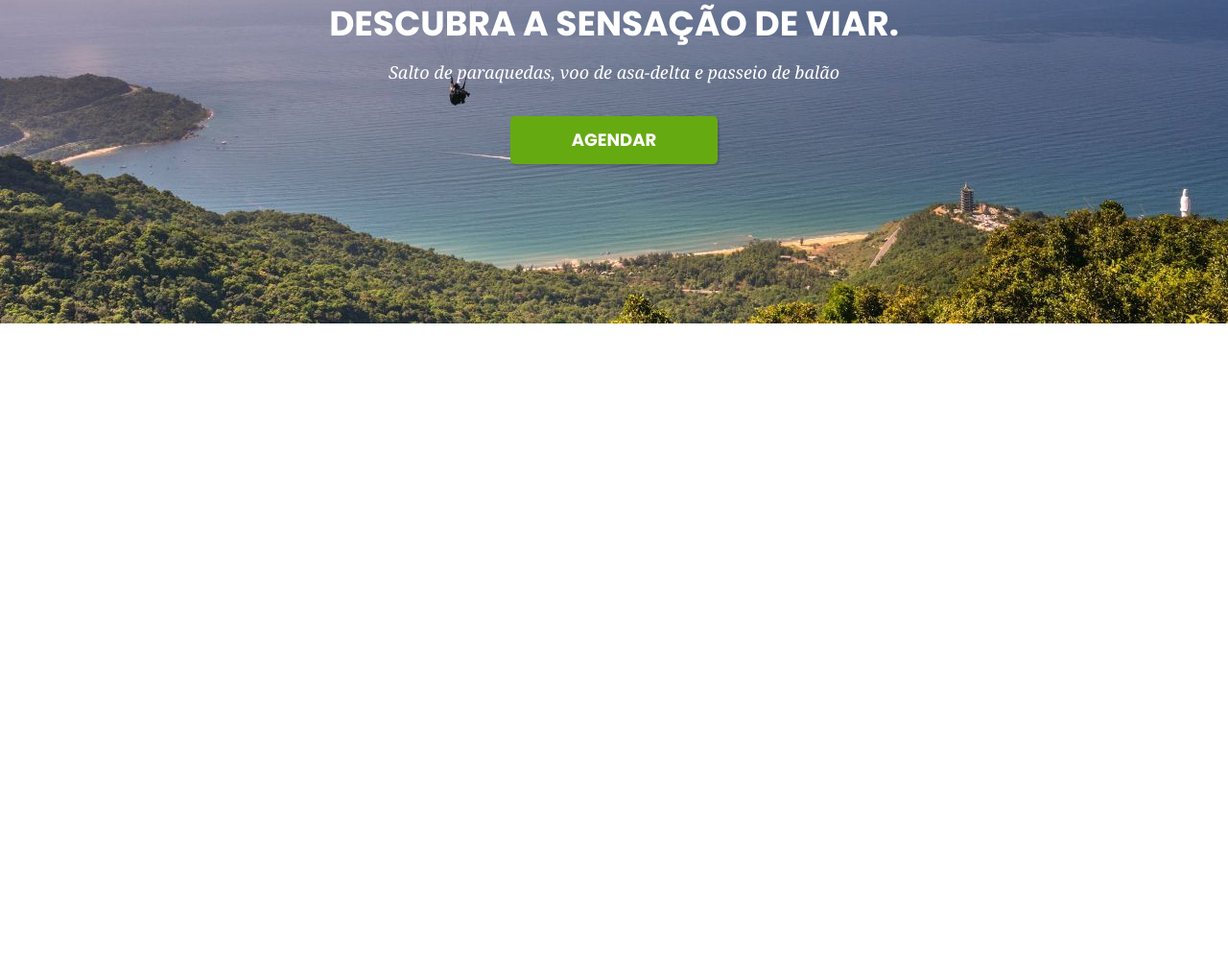
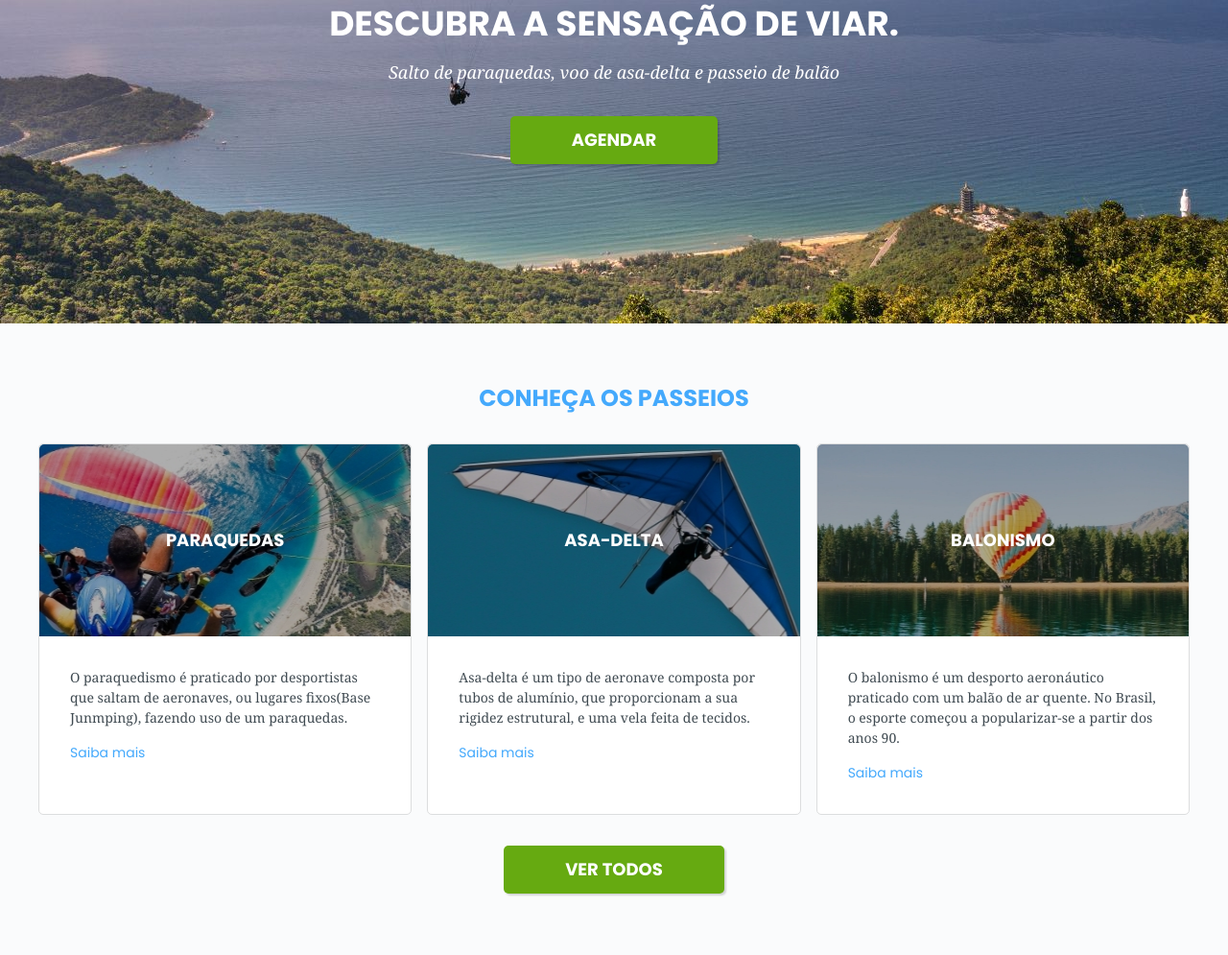
Before and after one commit to Ioboss/projeto3, a plain HTML site: page index.html in a window 1280 px wide. Shown: the part 231-1226 px from the top of the page at 96% size. Before the commit the page ends 800 px from the top, so only its background shows below. Drawn offline with Linux system fonts and the light colour scheme.

Commit message:
Feito segundo bloco da home

```diff
--- a/css/style.css
+++ b/css/style.css
@@ -17,15 +17,22 @@ html {
 
 body {
   font-family: Georgia, "Times New Roman", Times, serif;
+  background: var(--white-1);
+  color: var(--black-1);
 }
 
-h1 {
+section {
+  padding: 4rem 0;
+}
+
+h1, h2 {
   font-family: "Poppins", sans-serif;
   line-height: 1.2;
   font-weight: 700;
 }
 
 p {
+  font-size: 0.875rem;
   line-height: 1.5;
 }
 
@@ -57,6 +64,14 @@ p {
 
 .cta:hover {
   background: var(--green-3);
+}
+
+.titulo {
+  font-size: 1.5rem;
+  color: var(--blue-1);
+  text-transform: uppercase;
+  text-align: center;
+  margin-bottom: 2rem;
 }
 
 .header {
@@ -124,3 +139,59 @@ p {
   font-style: italic;
   margin-top: 1rem;
 }
+
+/* PASSEIOS HOME */
+
+.passeios-home {
+  text-align: center;
+}
+
+.passeios-home-lista {
+  display: grid;
+  grid-template-columns: repeat(3, 1fr);
+  gap: 1rem;
+}
+
+.passeios-home-lista li {
+  background: #fff;
+  border: 1px solid var(--white-3);
+  border-radius: 5px;
+  text-align: left;
+}
+
+.passeios-home-lista li h2 {
+  font-size: 1.125rem;
+  color: #fff;
+  text-transform: uppercase;
+  height: 200px;
+  background: url(../img/paraquedas-home.jpg) no-repeat center center;
+  border-radius: 5px 5px 0 0 ;
+  display: flex;
+  align-items: center;
+  justify-content: center;
+}
+
+.passeios-home-lista li:nth-child(2) h2 {
+    background: url(../img/asa-delta-home.jpg) no-repeat center center;
+}
+
+.passeios-home-lista li:nth-child(3) h2 {
+    background: url(../img/balonismo-home.jpg) no-repeat center center;
+}
+
+
+.passeios-home-lista p {
+  padding: 2rem;
+}
+
+.passeios-home-lista a {
+  display: block;
+  margin-top: 1rem;
+  font-family: "Poppins", sans-serif;
+  color: var(--blue-1);
+  transition: 0.1s ease-out;
+}
+
+.passeios-home-lista a:hover {
+  text-decoration: underline;
+}
--- a/index.html
+++ b/index.html
@@ -30,11 +30,42 @@
       </nav>
     </header>
     <main class="main">
-        <div class="container">
-            <h1>Descubra a sensação de viar.</h1>
-            <p>Salto de paraquedas, voo de asa-delta e passeio de balão</p>
-            <a class="cta" href="contato.html">Agendar</a>
-        </div>
+      <div class="container">
+        <h1>Descubra a sensação de viar.</h1>
+        <p>Salto de paraquedas, voo de asa-delta e passeio de balão</p>
+        <a class="cta" href="contato.html">Agendar</a>
+      </div>
     </main>
+    <section class="passeios-home container">
+      <h1 class="titulo">Conheça os passeios</h1>
+      <ul class="passeios-home-lista">
+        <li>
+          <h2>Paraquedas</h2>
+          <p>
+            O paraquedismo é praticado por desportistas que saltam de aeronaves,
+            ou lugares fixos(Base Junmping), fazendo uso de um paraquedas.
+            <a href="passeios.html">Saiba mais</a>
+          </p>
+        </li>
+        <li>
+          <h2>Asa-Delta</h2>
+          <p>
+            Asa-delta é um tipo de aeronave composta por tubos de alumínio, que
+            proporcionam a sua rigidez estrutural, e uma vela feita de tecidos.
+            <a href="passeios.html">Saiba mais</a>
+          </p>
+        </li>
+        <li>
+          <h2>Balonismo</h2>
+          <p>
+            O balonismo é um desporto aeronáutico praticado com um balão de ar
+            quente. No Brasil, o esporte começou a popularizar-se a partir dos
+            anos 90.
+            <a href="passeios.html">Saiba mais</a>
+          </p>
+        </li>
+      </ul>
+      <a class="cta" href="passeios.html">Ver todos</a>
+    </section>
   </body>
 </html>
```
